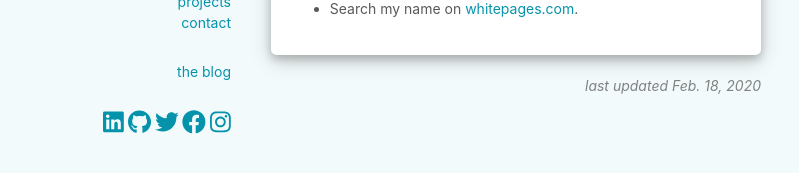
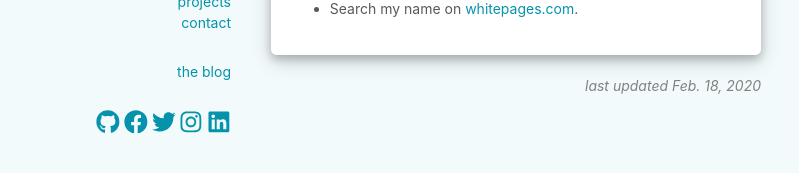
Before and after one commit to CarterPape/CarterPape.github.io, a Jekyll site: the page built from contact.md, in a window 1280 px wide. Shown: the part 258-431 px from the top of the page, without its empty margins (244-1043 px from the left). Built offline with Jekyll 4.4.1, drawn with Linux system fonts in a browser that asks for light colours; some web fonts are replaced.

Commit message:
makes navigation icons better

```diff
--- a/_includes/masthead.html
+++ b/_includes/masthead.html
@@ -1,15 +1,17 @@
 <header class="masthead">
-    <div id="sitewide-nav-button" class="menu-button"><button onclick="toggleNavList()">
-        <svg id="sitewide-nav-hamburger" height=16 width=16>
-            <rect x="1" y="3" fill="#333333" width="14" height="2"></rect>
-            <rect x="1" y="7" fill="#333333" width="14" height="2"></rect>
-            <rect x="1" y="11" fill="#333333" width="14" height="2"></rect>
-        </svg>
-        <svg id="sitewide-nav-exit-button" style="display: none;" viewBox="0 0 12 12" stroke="#000" stroke-linecap="round"  height=16 width=16>
-            <line x1="11" y1="1" x2="1" y2="11"></line>
-            <line x1="1" y1="1" x2="11" y2="11"></line>
-        </svg>
-    </button></div>
+    <div class="menu-button" id="sitewide-nav-button">
+        <button onclick="toggleNavList()">
+            <svg height="16" id="sitewide-nav-hamburger" width="16">
+                <rect fill="#333333" height="2" width="14" x="1" y="3"></rect>
+                <rect fill="#333333" height="2" width="14" x="1" y="7"></rect>
+                <rect fill="#333333" height="2" width="14" x="1" y="11"></rect>
+            </svg>
+            <svg height="16" id="sitewide-nav-exit-button" stroke-linecap="round" stroke="#000" style="display: none;" viewbox="0 0 12 12" width="16">
+                <line x1="11" x2="1" y1="1" y2="11"></line>
+                <line x1="1" x2="11" y1="1" y2="11"></line>
+            </svg>
+        </button>
+    </div>
 
     <div class="site-name">
         <h1>
@@ -21,31 +23,53 @@
 
     <nav id="sitewide-nav">
         <ul>
-            <li><a href="/resume/">résumé</a></li>
-            <li><a href="/references/">references</a></li>
-            <li><a href="/news-clips/">news clips</a></li>
-            <li><a href="/projects/">projects</a></li>
-            <li><a href="/contact/">contact</a></li>
+            <li>
+                <a href="/resume/">résumé</a>
+            </li>
+            <li>
+                <a href="/references/">references</a>
+            </li>
+            <li>
+                <a href="/news-clips/">news clips</a>
+            </li>
+            <li>
+                <a href="/projects/">projects</a>
+            </li>
+            <li>
+                <a href="/contact/">contact</a>
+            </li>
         </ul>
         <ul>
-            <li><a href="/the-blog/">the blog</a></li>
+            <li>
+                <a href="/the-blog/">the blog</a>
+            </li>
         </ul>
         <ul>
             <li id="my-social-links">
-                <a href="{{ site.author.linkedin_url }}" target="_blank">
-                    {% include brand-icons/linkedin.svg %}
+                <a href="{{ site.author.github_url }}" target="_blank">
+                    <svg>
+                        <use xlink:href="/assets/images/brand-icons.svg#github" />
+                    </svg>
                 </a>
-                <a href="{{ site.author.github_url }}" target="_blank">
-                    {% include brand-icons/github.svg %}
+                <a href="{{ site.author.facebook_url }}" target="_blank">
+                    <svg>
+                        <use xlink:href="/assets/images/brand-icons.svg#facebook" />
+                    </svg>
                 </a>
                 <a href="{{ site.author.twitter_url }}" target="_blank">
-                    {% include brand-icons/twitter.svg %}
-                </a>
-                <a href="{{ site.author.facebook_url }}" target="_blank">
-                    {% include brand-icons/facebook.svg %}
+                    <svg>
+                        <use xlink:href="/assets/images/brand-icons.svg#twitter" />
+                    </svg>
                 </a>
                 <a href="{{ site.author.instagram_url }}" target="_blank">
-                    {% include brand-icons/instagram.svg %}
+                    <svg>
+                        <use xlink:href="/assets/images/brand-icons.svg#instagram" />
+                    </svg>
+                </a>
+                <a href="{{ site.author.linkedin_url }}" target="_blank">
+                    <svg>
+                        <use xlink:href="/assets/images/brand-icons.svg#linkedin" />
+                    </svg>
                 </a>
             </li>
         </ul>
--- a/_sass/parts/masthead/_navigation.scss
+++ b/_sass/parts/masthead/_navigation.scss
@@ -5,6 +5,7 @@ header.masthead {
     }
     #my-social-links svg {
         height: 1.7em;
+        width: 1.7em;
     }
 }
 
```
Also changed, not shown: _includes/brand-icons/facebook.svg (deleted), _includes/brand-icons/github.svg (deleted), _includes/brand-icons/instagram.svg (deleted), _includes/brand-icons/linkedin.svg (deleted), _includes/brand-icons/twitter.svg (deleted), assets/images/brand-icons.svg (added).
